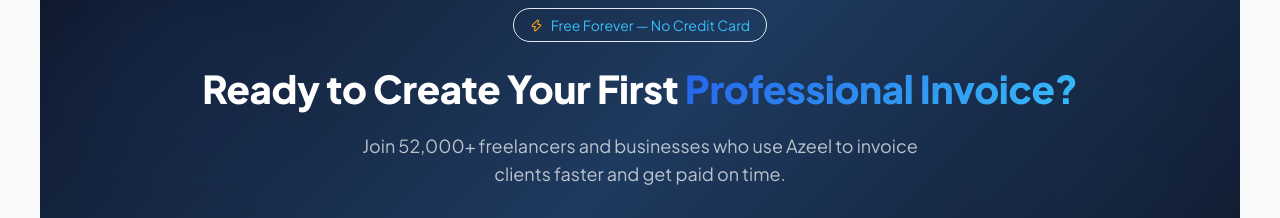
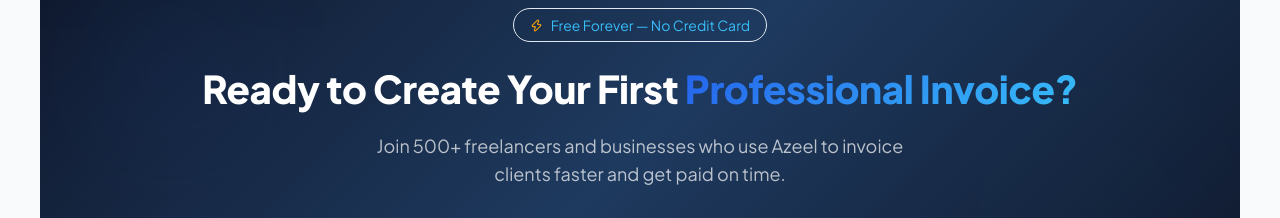
Before and after one commit to toolxierxx/azeelinvoice, a Next.js app: page / in a window 1280 px wide. Shown: the part 5560-5778 px from the top of the page. Built offline with nearby package versions, Linux system fonts and the light colour scheme.

Commit message:
Update CTASection.tsx

```diff
--- a/src/app/components/CTASection.tsx
+++ b/src/app/components/CTASection.tsx
@@ -24,7 +24,7 @@
               <span className="gradient-text">Professional Invoice?</span>
             </h2>
             <p className="text-white/70 text-lg max-w-xl mx-auto mb-8">
-              Join 52,000+ freelancers and businesses who use Azeel to invoice clients faster and get paid on time.
+              Join 500+ freelancers and businesses who use Azeel to invoice clients faster and get paid on time.
             </p>
             <div className="flex flex-wrap justify-center gap-4">
               <Link href="/invoice-generator" className="btn-primary flex items-center gap-2 text-base px-8 py-4 animate-pulse-glow">
```
